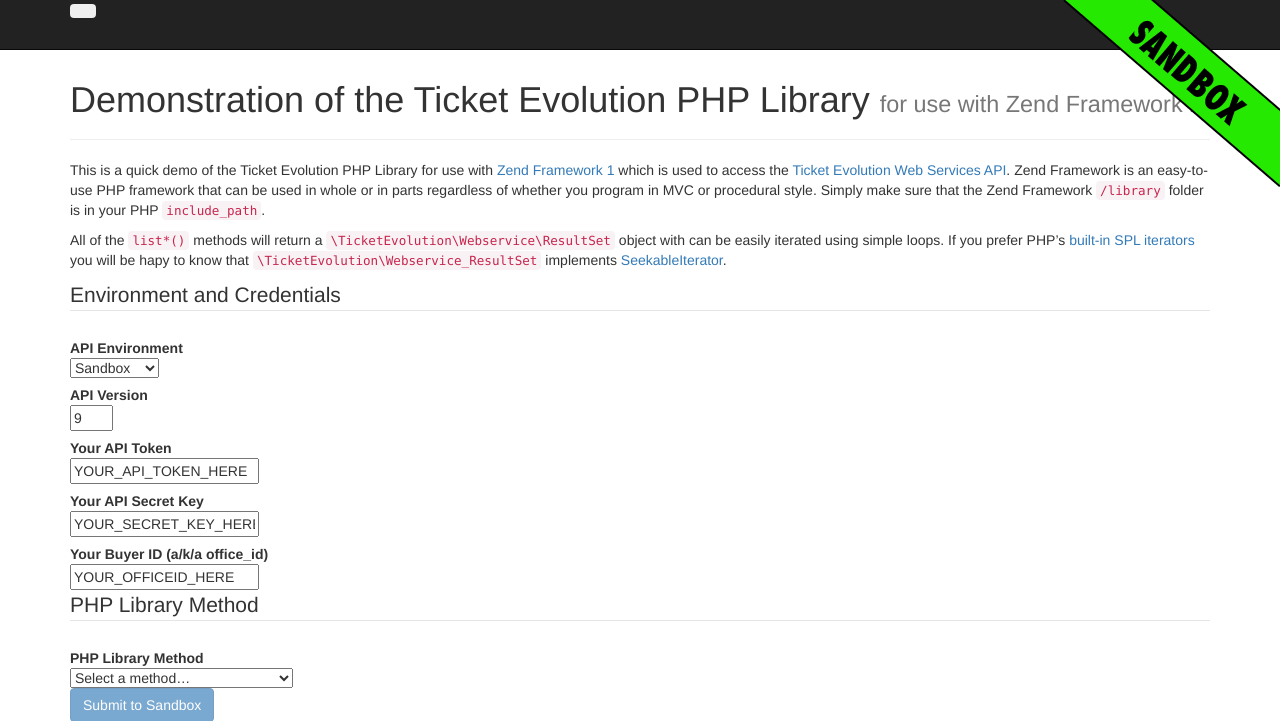
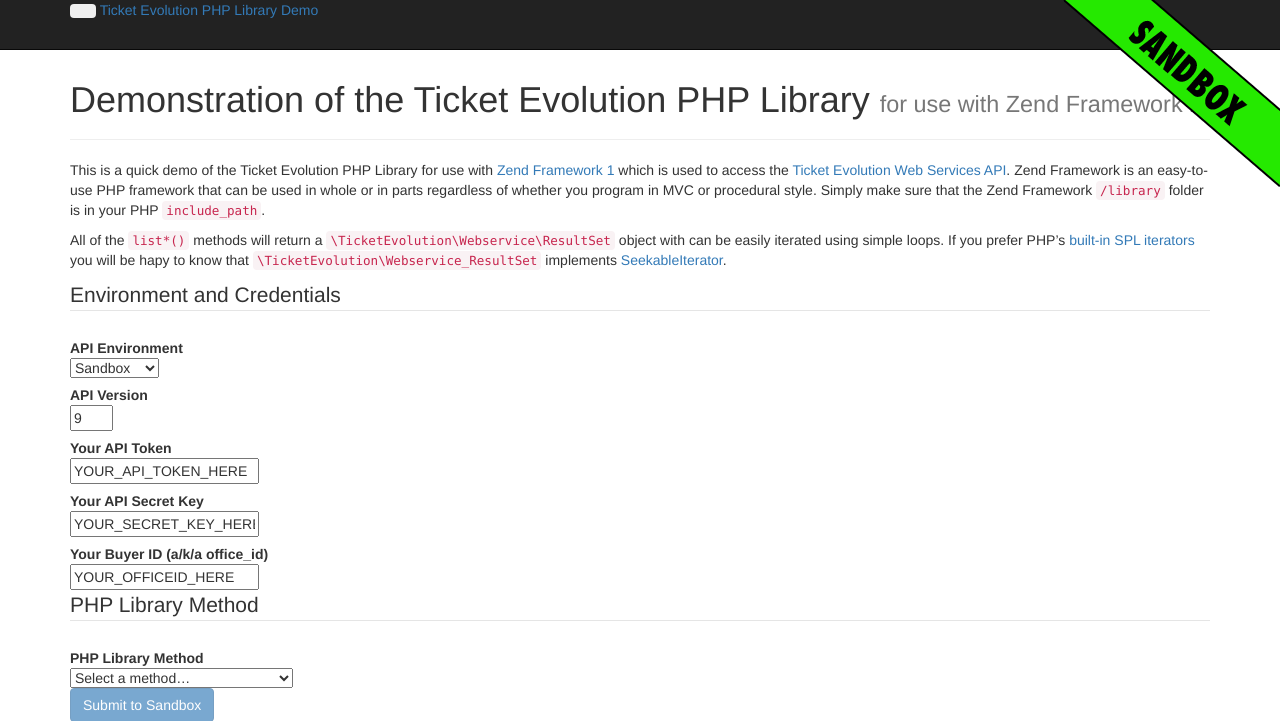
Before and after one commit to sanjayts123/ticketevolution-php-demo, a PHP site: page / in a window 1280 px wide. Shown: the top 721 px of the page. Run offline with PHP 8.4, Linux system fonts and the light colour scheme; some libraries are stand-ins or nearby versions.

Commit message:
Fiddle with navbar to use class="brand"

```diff
--- a/public/index.php
+++ b/public/index.php
@@ -183,13 +183,13 @@ if (isset($_REQUEST['libraryMethod'])) {
             <div class="navbar-inner">
                 <div class="container">
                     <button type="button" class="btn btn-navbar" data-toggle="collapse" data-target=".nav-collapse">
-                    <span class="icon-bar"></span>
-                    <span class="icon-bar"></span>
-                    <span class="icon-bar"></span>
+                        <span class="icon-bar"></span>
+                        <span class="icon-bar"></span>
+                        <span class="icon-bar"></span>
                     </button>
+                    <a class="brand" href="/">Ticket Evolution PHP Library Demo</a>
                     <div class="nav-collapse collapse">
                         <ul class="nav">
-                            <li class="active"><a href="/"><strong>Ticket Evolution PHP Library Demo</strong></a></li>
                             <li class="dropdown"><a href="#" class="dropdown-toggle" data-toggle="dropdown">Demo <b class="caret"></b></a>
                                 <ul class="dropdown-menu">
                                     <li><a href="https://github.com/TeamOneTickets/ticket-evolution-php-library-demo">GitHub <i class="icon-white icon-github"></i></a></li>
```
